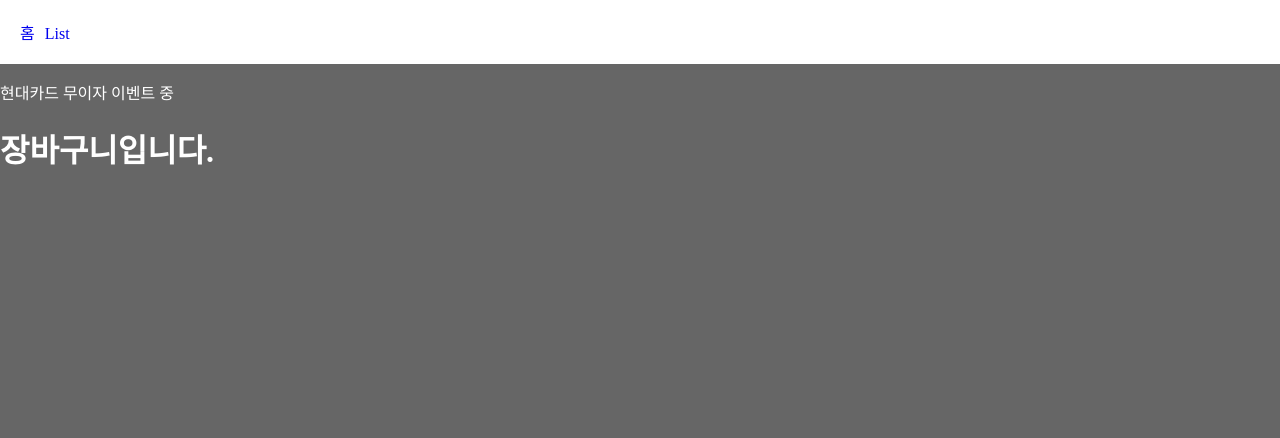
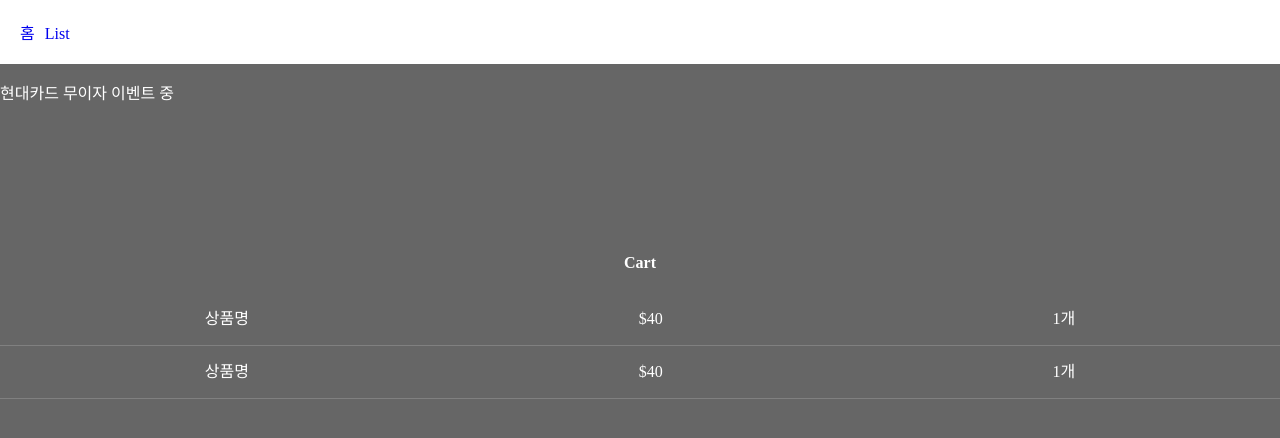
Before and after one commit to crowwan/next-practice, a Next.js app: page /cart in a window 1280 px wide. Shown: the top 438 px of the page. Built offline with nearby package versions, Linux system fonts and the light colour scheme.

Commit message:
feat: 장바구니 페이지 추가

```diff
--- a/app/cart/page.tsx
+++ b/app/cart/page.tsx
@@ -1,7 +1,17 @@
-import React from "react";
-
-function Cart() {
-  return <h1>장바구니입니다.</h1>;
+export default function Cart() {
+  return (
+    <div>
+      <h4 className="title">Cart</h4>
+      <div className="cart-item">
+        <p>상품명</p>
+        <p>$40</p>
+        <p>1개</p>
+      </div>
+      <div className="cart-item">
+        <p>상품명</p>
+        <p>$40</p>
+        <p>1개</p>
+      </div>
+    </div>
+  );
 }
-
-export default Cart;
```
